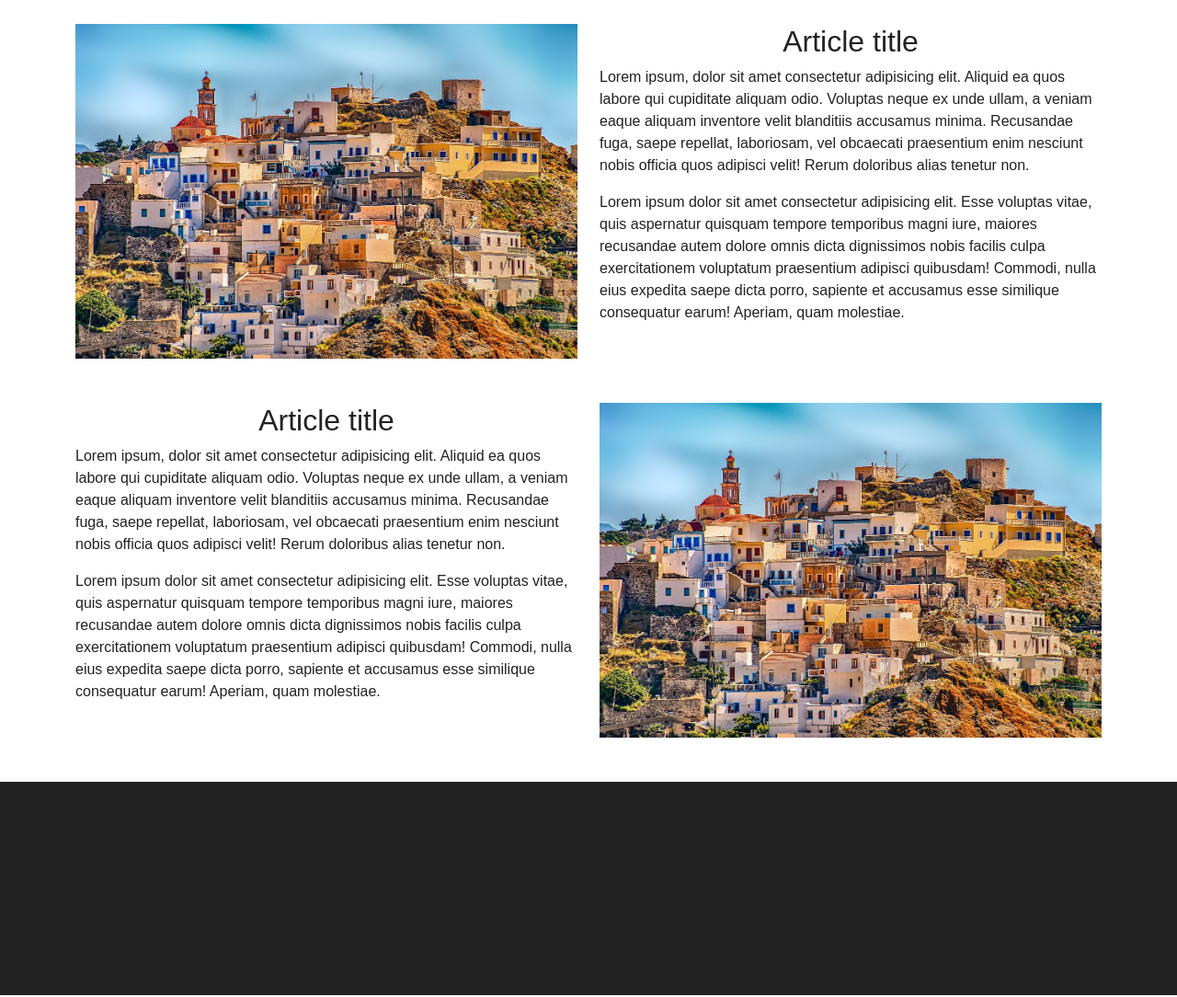
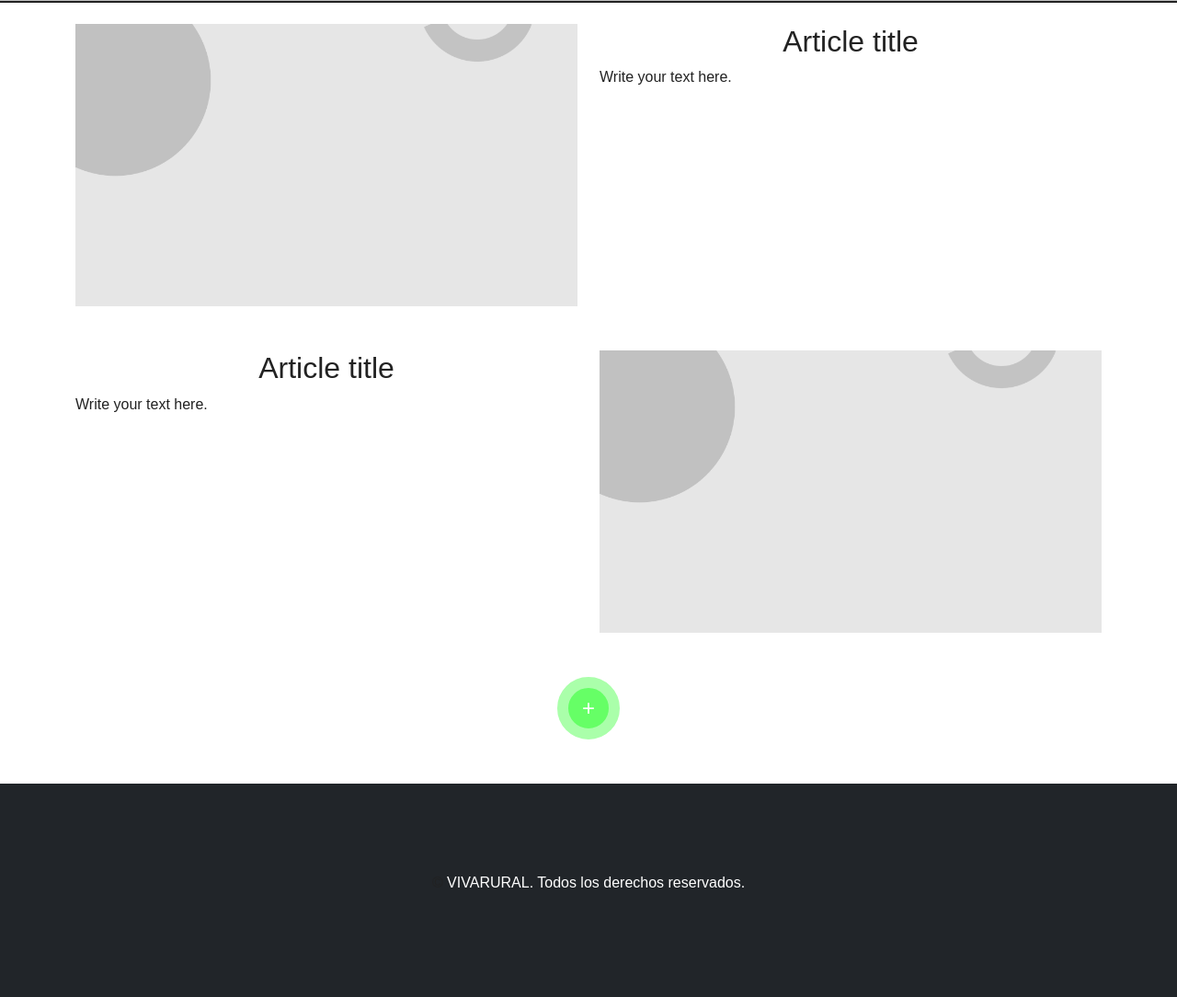
Before and after one commit to MigueLopJoy/VivaRural, a PHP site: page /index.html in a window 1280 px wide; the page is wider, and only the part inside the window is pictured. Shown: the part 478-1562 px from the top of that part at 92% size. Run offline with PHP 8.4, Linux system fonts and the light colour scheme.

Commit message:
administración de interfaces

```diff
--- /dev/null
+++ b/admin/ASSETS/CSS/admin-pages.css
@@ -0,0 +1,63 @@
+/* EDITABLE CONTENT STYLES */
+
+.banner-img-container {
+    background-image: url("./../MEDIA/IMGS/example-banner.png");
+}
+
+.banner-img-container:hover,
+.page-title-container:hover {
+    transform: scale(1.1);
+    outline: 2px solid #222;
+}
+
+.page-article h2:hover,
+.page-article p:hover,
+.page-article img:hover {
+    padding: 1rem;
+    transform: scale(1.1);
+    outline: 2px solid #222;
+    background-color: #fff;
+}
+
+.page-article img:hover,
+.banner-img-container:hover {
+    cursor: pointer;
+}
+
+.page-title-container:hover {
+    cursor: auto;
+}
+
+/* ADD NEW ELEMENTS BTN STYLES */
+
+.add-element-btn {
+    cursor: pointer;
+    background-color: #66ff66;
+    border: .75rem solid #aaffaa;
+    text-align: center;
+    color: #fff;
+}
+
+.add-element-btn:hover {
+    background-color: #88ff88;
+    border-color: #bbffbb;
+}
+
+.add-element-btn span {
+    color: #fff;
+    font-size: 1.5rem;
+    line-height: 36px;
+    margin: .25rem;
+}
+
+/* OFFCANVAS NEW ELEMENTS MENU STYLES */
+
+.elements-side-menu a {
+    color: #222;
+    text-decoration: none !important;
+}
+
+.elements-side-menu a:hover,
+.elements-side-menu a:hover p {
+    color: #666;
+}
--- a/admin/ASSETS/CSS/general-styles.css
+++ b/admin/ASSETS/CSS/general-styles.css
@@ -13,7 +13,7 @@ ul {
 }
 
 a {
-    text-decoration: none;
+    text-decoration: none !important;
 }
 
 .d-none {
--- a/admin/ASSETS/CSS/pages.css
+++ b/admin/ASSETS/CSS/pages.css
@@ -1,21 +1,9 @@
-.page-section.page-banner {
-    position: relative;
+.banner-img-container {
     padding-top: 6rem;
     padding-bottom: 6rem;
-    background-image: url(./../MEDIA/IMGS/banner-pueblo.png);
     background-size: cover;
     background-position: center 15%;
     background-repeat: no-repeat;
-}
-
-.page-section.page-banner::before {
-    content: "";
-    position: absolute;
-    top: 0;
-    bottom: 0;
-    left: 0;
-    right: 0;
-    background:rgba(0, 0, 0, 0.2);
 }
 
 .page-title-container {
@@ -24,6 +12,7 @@
 }
 
 .img-container img {
+    aspect-ratio: 16/9 !important;
     max-width: 100%;
 }
 
@@ -33,5 +22,5 @@
 
 .page-footer {
     background-color: #222;
-    padding: ;
+    color: #fff;
 }
--- a/admin/index.html
+++ b/admin/index.html
@@ -7,19 +7,25 @@
     <title>Document</title>
     <link rel="stylesheet" href="./ASSETS/CSS/general-styles.css">
     <link rel="stylesheet" href="./ASSETS/CSS/pages.css">
+    <link rel="stylesheet" href="./ASSETS/CSS/admin-pages.css">
     <link rel="stylesheet" href="https://cdn.jsdelivr.net/npm/bootstrap@5.3.2/dist/css/bootstrap.min.css">
 </head>
 
 <body>
     <main class="mb-5">
         <section class="page-section page-banner mb-5">
+            <input type="file" id="imageInput" accept="image/*" class="image-upload d-none">
+            <label for="imageInput" class="editable-image-label w-100 h-100">
+                <div class="banner-img-container w-100 h-100">
                     <div class="container-fluid page-header py-5">
                         <div class="container text-center py-5 h-auto">
                             <div class="page-title-container d-inline-block px-4 py-2">
-                        <h1 class="text-white fw-bold">Town Name</h1>
+                                <h1 class="text-white fw-bold" contenteditable="true">Town Name</h1>
                             </div>
                         </div>
                     </div>
+                </div>
+            </label>
         </section>
 
         <section class="page-section articles-section mb-5">
@@ -29,19 +35,20 @@
                     <div class="row">
                         <div class="col-6">
                             <div class="img-container">
-                                <img src="./ASSETS/MEDIA/IMGS/pueblo.jpg" alt="Article town image">
+                                <input type="file" id="imageInput" accept="image/*" class="image-upload d-none">
+                                <label for="imageInput" class="editable-image-label">
+                                    <img src="./ASSETS/MEDIA/IMGS/section-example.png" class="editable-image img-fluid"
+                                        alt="Article town image">
+                                </label>
                             </div>
                         </div>
                         <div class="col-6">
                             <div class="article-title-container">
-                                <h2>Article title</h2>
+                                <h2 contenteditable="true">Article title</h2>
                             </div>
                             <div class="article-text-container">
-                                <p>
-                                    Lorem ipsum, dolor sit amet consectetur adipisicing elit. Aliquid ea quos labore qui cupiditate aliquam odio. Voluptas neque ex unde ullam, a veniam eaque aliquam inventore velit blanditiis accusamus minima. Recusandae fuga, saepe repellat, laboriosam, vel obcaecati praesentium enim nesciunt nobis officia quos adipisci velit! Rerum doloribus alias tenetur non.
-                                </p>
-                                <p>
-                                    Lorem ipsum dolor sit amet consectetur adipisicing elit. Esse voluptas vitae, quis aspernatur quisquam tempore temporibus magni iure, maiores recusandae autem dolore omnis dicta dignissimos nobis facilis culpa exercitationem voluptatum praesentium adipisci quibusdam! Commodi, nulla eius expedita saepe dicta porro, sapiente et accusamus esse similique consequatur earum! Aperiam, quam molestiae.
+                                <p contenteditable="true">
+                                    Write your text here.
                                 </p>
                             </div>
                         </div>
@@ -52,20 +59,21 @@
                     <div class="row">
                         <div class="col-6">
                             <div class="article-title-container">
-                                <h2>Article title</h2>
+                                <h2 contenteditable="true">Article title</h2>
                             </div>
                             <div class="article-text-container">
-                                <p>
-                                    Lorem ipsum, dolor sit amet consectetur adipisicing elit. Aliquid ea quos labore qui cupiditate aliquam odio. Voluptas neque ex unde ullam, a veniam eaque aliquam inventore velit blanditiis accusamus minima. Recusandae fuga, saepe repellat, laboriosam, vel obcaecati praesentium enim nesciunt nobis officia quos adipisci velit! Rerum doloribus alias tenetur non.
-                                </p>
-                                <p>
-                                    Lorem ipsum dolor sit amet consectetur adipisicing elit. Esse voluptas vitae, quis aspernatur quisquam tempore temporibus magni iure, maiores recusandae autem dolore omnis dicta dignissimos nobis facilis culpa exercitationem voluptatum praesentium adipisci quibusdam! Commodi, nulla eius expedita saepe dicta porro, sapiente et accusamus esse similique consequatur earum! Aperiam, quam molestiae.
+                                <p contenteditable="true">
+                                    Write your text here.
                                 </p>
                             </div>
                         </div>
                         <div class="col-6">
                             <div class="img-container">
-                                <img src="./ASSETS/MEDIA/IMGS/pueblo.jpg" alt="Article town image">
+                                <input type="file" id="imageInput" accept="image/*" class="image-upload d-none">
+                                <label for="imageInput" class="editable-image-label">
+                                    <img src="./ASSETS/MEDIA/IMGS/section-example.png" class="editable-image img-fluid"
+                                        alt="Article town image">
+                                </label>
                             </div>
                         </div>
                     </div>
@@ -73,19 +81,58 @@
 
             </div>
         </section>
+
+        <div class="row">
+            <div class="col-12 text-center">
+                <div class="d-inline-block add-element-btn rounded-circle">
+                    <button class="navbar-toggler" data-bs-toggle="offcanvas" data-bs-target="#sidebar"
+                        aria-controls="sidebar">
+                        <span class="navbar-toggler-icon">+</span>
+                    </button>
+                </div>
+            </div>
+        </div>
     </main>
 
-    <footer class="page-footer">
+
+    <aside class="elements-side-menu">
+        <div class="offcanvas offcanvas-start" tabindex="-1" id="sidebar" aria-labelledby="sidebarLabel">
+            <div class="offcanvas-header">
+                <h3 class="offcanvas-title" id="sidebarLabel">Seleccionar nuevo elemento</h3>
+                <button type="button" class="btn-close text-reset" data-bs-dismiss="offcanvas"
+                    aria-label="Close"></button>
+            </div>
+            <div class="offcanvas-body">
+                <ul class="list-unstyled">
+                    <li class="mb-3">
+                        <a href="?">
+                            <h4 class="mb-0">Artículo 1</h4>
+                            <p>Imagen a la izquierda y texto a la derecha</p>
+                        </a>
+                    </li>
+                    <li class="mb-3">
+                        <a href="?">
+                            <h4 class="mb-0">Artículo 2</h4>
+                            <p>Texto a la izquierda e imagen a la derecha</p>
+                        </a>
+                    </li>
+                </ul>
+            </div>
+        </div>
+    </aside>
+
+    <footer class="page-footer bg-dark">
         <div class="container py-5">
             <div class="row">
-                <div class="col-12 py-5">
-                      <p>FOOTER</p>
+                <div class="col-12 py-5 text-center">
+                    <p class="text-white"><span>&#169;</span> VIVARURAL. Todos los derechos reservados.</p>
                 </div>
             </div>
         </div>
     </footer>
 
     <script src="https://cdn.jsdelivr.net/npm/bootstrap@5.3.2/dist/js/bootstrap.bundle.min.js"></script>
+    <script></script>
 </body>
 
 </html>
```
Also changed, not shown: admin/ASSETS/MEDIA/IMGS/example-banner.png (added), admin/ASSETS/MEDIA/IMGS/section-example.png (added). Lines whose indentation alone changed are shown as unchanged.
